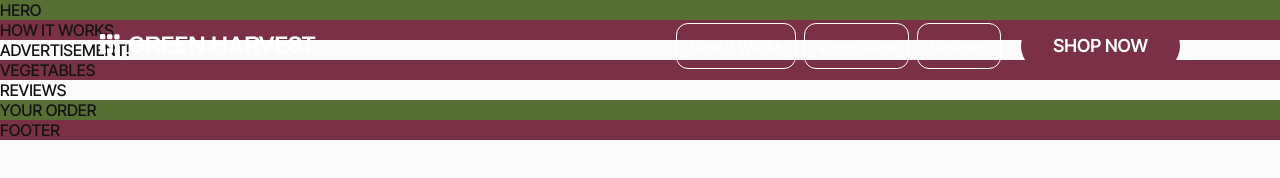
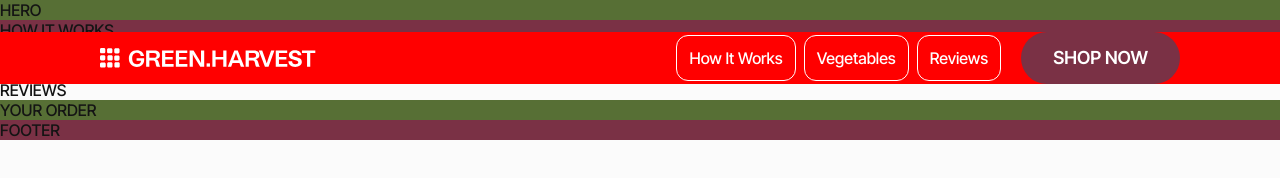
Before and after one commit to GoitStudentsWorks/fs116_html-css_DDenysKoval, a website built with Vite: page src/index.html in a window 1280 px wide. Built offline with nearby package versions, Linux system fonts and the light colour scheme.

Commit message:
header 3.3

```diff
--- a/src/css/header.css
+++ b/src/css/header.css
@@ -1,7 +1,7 @@
 .header{
-    background-color: transparent;
+    background-color: red;
     position: absolute;
-    top: 20px;
+    top: 32px;
     width: 100%;
     z-index: 999;
 }
@@ -12,7 +12,6 @@
   align-items: center;
   justify-content: space-between;
   padding: 0 20px;
-  /* На мобильных отступ 20px */
 }
 .header-logo {
   display: flex;
@@ -29,23 +28,37 @@
   display: none;
 
 }
+.logo-icon{
+  fill: #ffffff;
+}
+.icon-burger{
+  fill: #ffffff;
+}
 
 .burger-btn {
   width: 32px;
   height: 32px;
-  display: block;
- background-color: transparent;
- border: none;
+  display: flex;
+  background-color: transparent;
+  border: none;
+  justify-content: center;
+  align-items: center;
+  padding: 0;
 }
+
+.header-logo-link{
+  display: flex;
+justify-content: center;
+align-items: center;
+}
+
 .red-link{
   display: none;
 }
 
 @media screen and (min-width: 768px) {
 .header-section{
-  top: 32px;
-
-
+  height: 40px;
 }
 .burger-btn{
   width: 40px;
--- a/src/partials/header.html
+++ b/src/partials/header.html
@@ -2,8 +2,8 @@
   <div class="header-section">
 
     <div class="header-logo">
-      <a href="index.html">
-        <svg class="logo-icon" width="168" height="16" fill="white">
+      <a class="header-logo-link" href="index.html">
+        <svg class="logo-icon" width="168" height="16">
           <use href="img/icons.svg#icon-logo"></use>
         </svg>
       </a>
```
